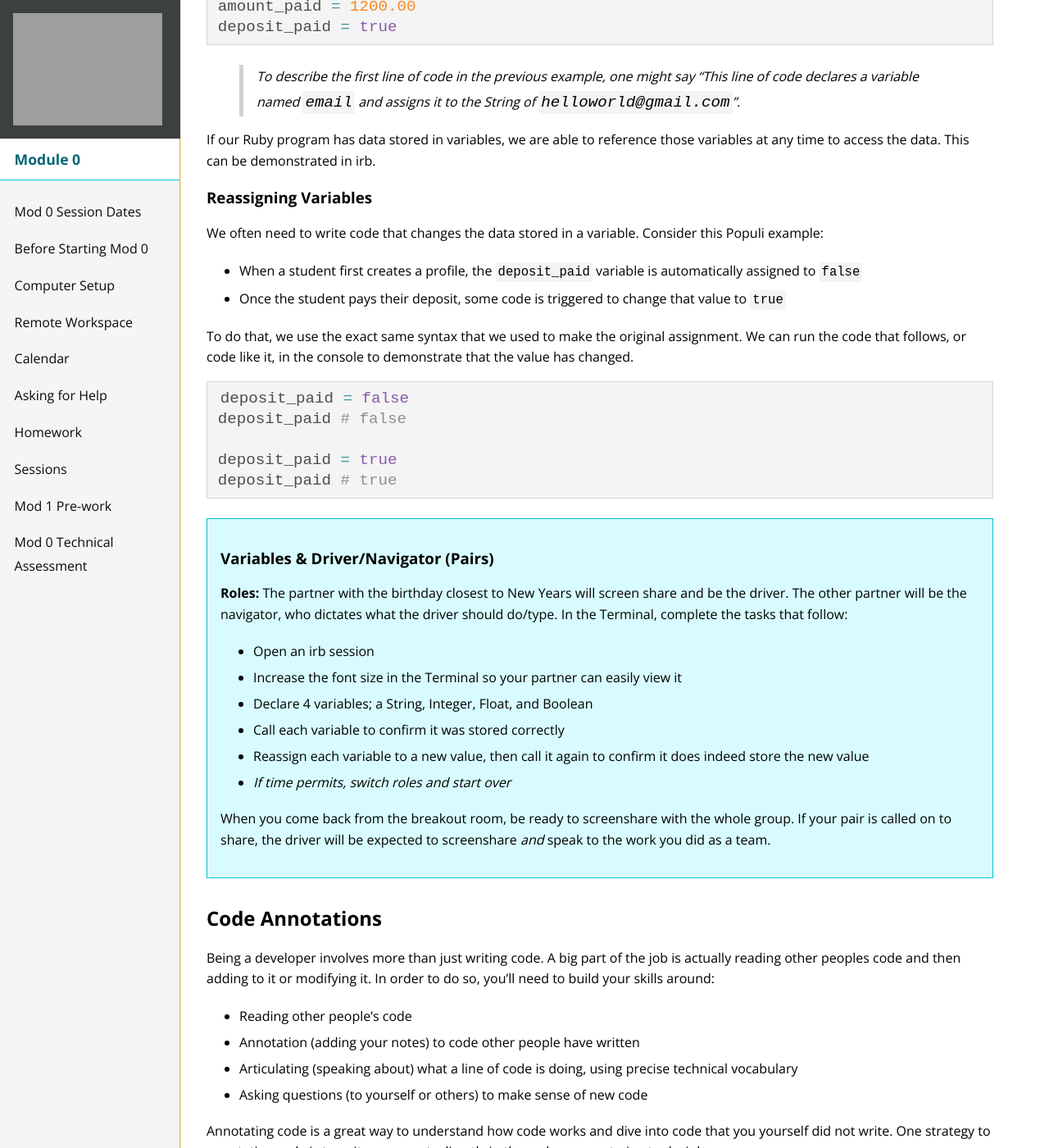
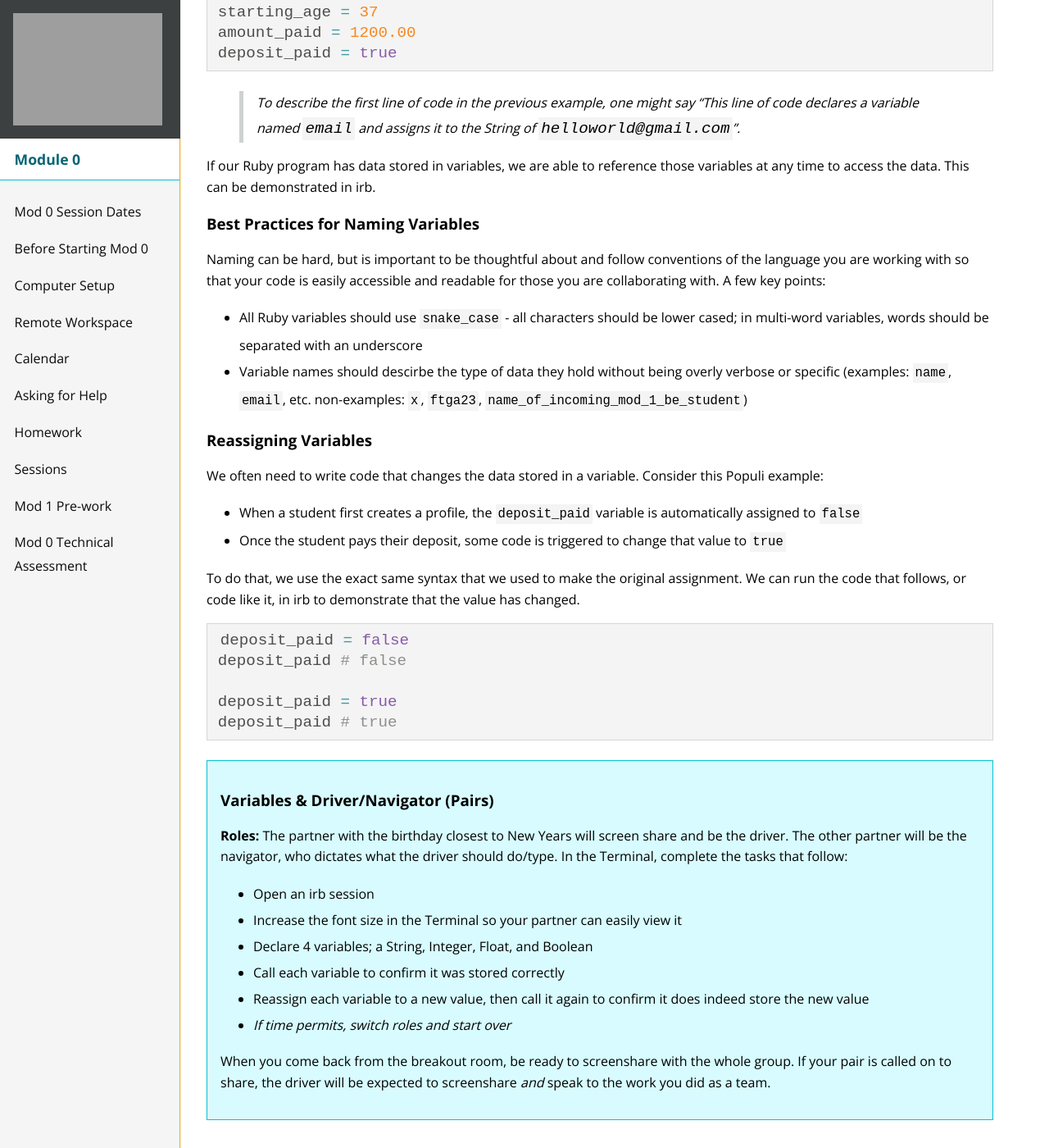
Before and after one commit to turingschool/mod-0-curriculum, a Jekyll site: the page built from session4/session4-be-new.md, in a window 1280 px wide and 1400 px high, scrolled down 2762 px. Shown: the whole window at 82% size. Built offline with Jekyll 4.4.1, drawn with Linux system fonts in a browser that asks for light colours; nearby versions of some CDN libraries; some of the changed text lies outside the part shown.

Commit message:
Adjust note on comments in Ruby

````diff
--- a/session4/session4-be-new.md
+++ b/session4/session4-be-new.md
@@ -28,8 +28,8 @@
 
 ### `irb`: Tips & Tricks
 
-- Open and close the Terminal quickly with keyboard shortcut `cmd + space` to poen Spotlight. Then start typing "terminal" and it should auto-fill. Press `return`. Note: there are other ways to open your Terminal but keyboard shortcuts are most efficient and the norm in the industry
-- Regardless of your working directory, you can type `irb` then press `return` to open up an "irb session". A prompt that looks something like `irb(main):001:0>` will appear; you'll eventually type code to the right of that
+- Open and close the Terminal quickly with keyboard shortcut `cmd + space` to open Spotlight. Then start typing "terminal" and it should auto-fill. Press `return`. _Note: there are other ways to open your Terminal but keyboard shortcuts are most efficient and the norm in the industry_
+- Regardless of your working directory, you can type `irb` then press `return` to open up an what is referred to as an "irb session". A prompt that looks something like `irb(main):001:0>` will appear; you'll eventually type code to the right of that
 - The font size of your terminal can be increased or decreased with shortcuts `cmd + +` or `cmd + -`
 - To exit the irb session, type `exit` in all lowercase, then press `return`
 
@@ -91,13 +91,19 @@
 
 If our Ruby program has data stored in variables, we are able to reference those variables at any time to access the data. This can be demonstrated in irb.
 
+### Best Practices for Naming Variables
+
+Naming can be hard, but is important to be thoughtful about and follow conventions of the language you are working with so that your code is easily accessible and readable for those you are collaborating with. A few key points:
+- All Ruby variables should use `snake_case` - all characters should be lower cased; in multi-word variables, words should be separated with an underscore
+- Variable names should descirbe the type of data they hold without being overly verbose or specific (examples: `name`, `email`, etc. non-examples: `x`, `ftga23`, `name_of_incoming_mod_1_be_student`)
+
 ### Reassigning Variables
 
 We often need to write code that changes the data stored in a variable. Consider this Populi example:
 - When a student first creates a profile, the `deposit_paid` variable is automatically assigned to `false`
 - Once the student pays their deposit, some code is triggered to change that value to `true`
 
-To do that, we use the exact same syntax that we used to make the original assignment. We can run the code that follows, or code like it, in the console to demonstrate that the value has changed.
+To do that, we use the exact same syntax that we used to make the original assignment. We can run the code that follows, or code like it, in irb to demonstrate that the value has changed.
 
 ```ruby
 deposit_paid = false
@@ -132,7 +138,7 @@
 
 Annotating code is a great way to understand how code works and dive into code that you yourself did not write. One strategy to annotating code is to write comments directly in the code you are trying to decipher.
 
-Text editors, like Atom, allow you to add comments in your code. You can highlight a selection and use `cmd + /` to turn that text into a comment. You can also start any line with `#` and that entire line will be treated as a comment. You should see your syntax highlighting change to a different color when code has been commented out!
+Text editors, like Atom, allow you to add comments in your code. You can highlight a selection and use `cmd + /` to turn that text into a comment. You can also manually type `#` at any point of a line and all characters after that will be treated as a comment. You should see your syntax highlighting change to a different color when code has been commented out!
 
 Annotation Example:
 ```ruby
````
Also changed, not shown: other parts of session4/session4-be-new.md (+1 -1 lines).
